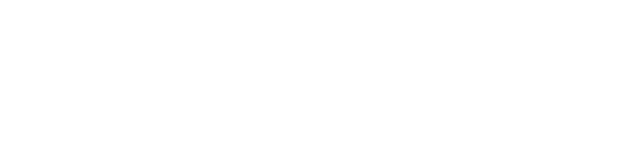
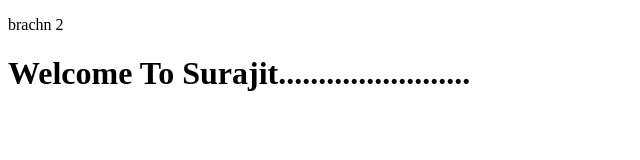
Before and after one commit to SurajitDolai/practise, a plain HTML site: page index.html in a window 1280 px wide. Shown: the whole page, without its empty margins (0-640 px from the left). Drawn offline with Linux system fonts and the light colour scheme.

Commit message:
commmite

```diff
--- a/index.html
+++ b/index.html
@@ -1,11 +1,15 @@
 <!DOCTYPE html>
 <html lang="en">
+
 <head>
     <meta charset="UTF-8">
     <meta name="viewport" content="width=device-width, initial-scale=1.0">
     <title>Document</title>
 </head>
+
 <body>
+    <p>brachn 2</p>
+    <h1>Welcome To Surajit........................</h1>
+</body>
 
-</body>
 </html>
```
